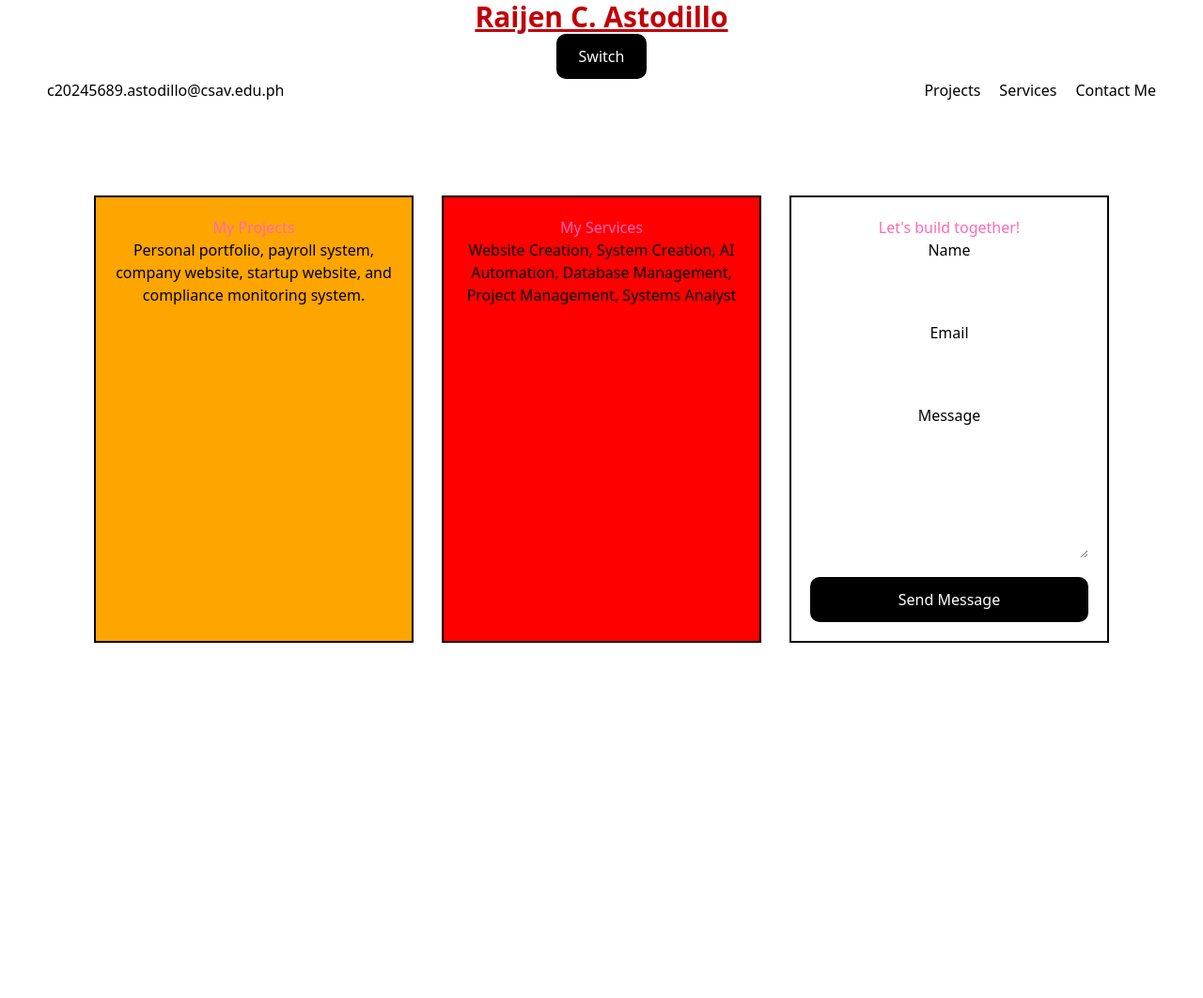
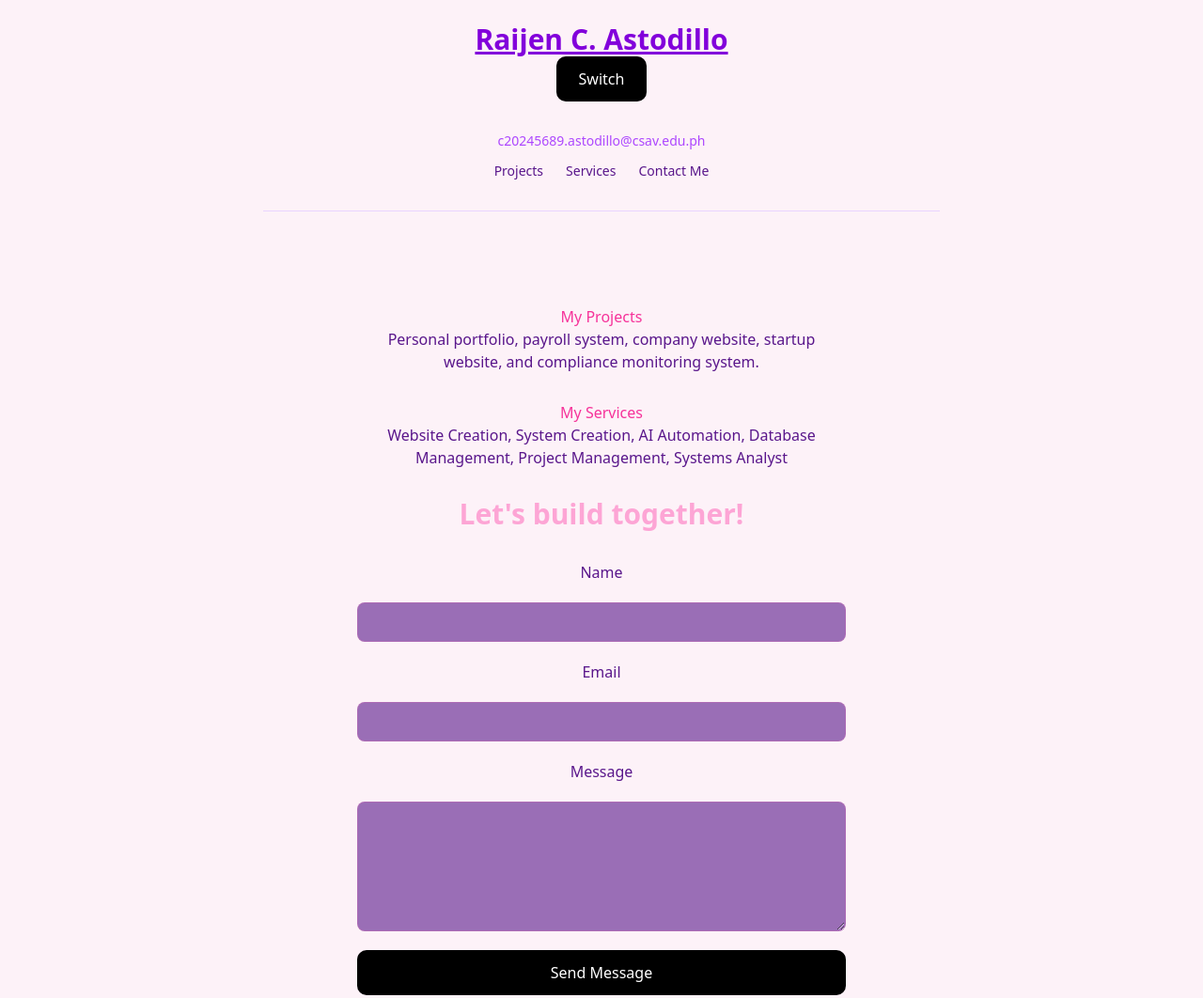
Before and after one commit to c20245689astodillo-lang/raijen, a plain HTML site: page index.html in a window 1280 px wide. Shown: the top 1062 px of the page at 94% size. Before the commit the page ends 800 px from the top, so only its background shows below. Drawn offline with nearby package versions, Linux system fonts and the light colour scheme.

Commit message:
My 2nd tailwind :P

```diff
--- a/index.html
+++ b/index.html
@@ -1,67 +1,88 @@
 <!DOCTYPE html>
 <html lang="en">
+
 
 <head>
     <meta charset="UTF-8">
     <meta name="viewport" content="width=device-width, initial-scale=1.0">
     <title>My Portfolio</title>
-    <link rel="stylesheet" href="style.css">
-        <script src="https://cdn.jsdelivr.net/npm/@tailwindcss/browser@4"></script>
+    <script src="https://cdn.jsdelivr.net/npm/@tailwindcss/browser@4"></script>
 </head>
 
-<body>
 
-        <h1 class="text-3xl font-bold underline text-red-700">
-      Raijen C. Astodillo
+<body class="bg-pink-50 text-purple-900 max-w-3xl mx-auto p-6 text-center">
+
+
+    <h1 class="text-3xl font-bold underline text-purple-700">
+        Raijen C. Astodillo
     </h1>
 
-    <button id="switch">Switch</button>
-    <header>
-        <nav>
-            <span>c20245689.astodillo@csav.edu.ph</span>
-            <ul>
-                <li><a href="#projects">Projects</a></li>
-                <li><a href="#services">Services</a></li>
-                <li><a href="#contact">Contact Me</a></li>
-            </ul>
+
+    <button id="switch"
+        class="bg-black text-white px-6 py-3 rounded-[10px] transition-colors duration-1000 hover:bg-pink-400 hover:text-black">
+        Switch
+    </button>
+
+
+    <header class="flex flex-col items-center gap-3 py-8 border-b border-purple-200">
+            <span class="text-sm text-purple-500">c20245689.astodillo@csav.edu.ph</span>
+            <ul class="flex items-center gap-6 text-sm list-noner">
+            <li><a class="transition-colors duration-500 hover:text-pink-400" href="#projects">Projects</a></li>
+            <li><a class="transition-colors duration-500 hover:text-pink-400" href="#services">Services</a></li>
+            <li><a class="transition-colors duration-500 hover:text-pink-400" href="#contact">Contact Me</a></li>
+        </ul>
         </nav>
     </header>
 
-    <main>
-        <section id="projects">
-            <h2 class="projects">My Projects</h2>
-            <p>Personal portfolio, payroll system, company website, startup website, and compliance monitoring system.
-            </p>
+
+    <main class="flex flex-wrap gap-[30px] p-[50px] m-[50px] max-sm:p-4 max-sm:m-2.5 max-sm:gap-5">
+
+
+        <section id="projects" class="scroll-mt-24">
+            <h2 class="text-pink-500 max-md:text-5xl max-md:text-black-600">My Projects</h2>
+            <p>Personal portfolio, payroll system, company website, startup website, and compliance monitoring system.</p>
         </section>
 
-        <section id="services">
-            <h2 class="services">My Services</h2>
-            <p>Website Creation, System Creation, AI Automation, Database Management, Project Management, Systems
-                Analyst</p>
+
+        <section id="services" class="scroll-mt-24">
+            <h2 class="text-pink-500 max-md:text-5xl max-md:text-black-600">My Services</h2>
+            <p>Website Creation, System Creation, AI Automation, Database Management, Project Management, Systems Analyst</p>
         </section>
 
-        <section id="contact">
-            <h2 class="contact">Let's build together!</h2>
-            <form action="#">
+
+        <section id="contact" class="scroll-mt-24 max-w-xl max-auto w-full">
+            <h2 class="text-3xl font-bold mb-8 text-center text-pink-300">Let's build together!</h2>
+            <form action="#" class="flex flex-col gap-5">
+
                 <!-- Name -->
                 <label for="name">Name</label>
-                <input type="text" id="name" name="name" required>
+                <input type="text" id="name" name="name" required
+                    class="rounded-lg bg-purple-900/60 border border-pink-400/20 px-4 py-2 focus:outline-none focus:border-pink-400"></textarea>
 
                 <!-- Email -->
                 <label for="email">Email</label>
-                <input type="email" name="email" id="email" required>
+                <input type="email" name="email" id="email" required
+                    class="rounded-lg bg-purple-900/60 border border-pink-400/20 px-4 py-2 focus:outline-none focus:border-pink-400"></textarea>
 
                 <!-- Message -->
                 <label for="message">Message</label>
-                <textarea name="message" id="message" rows="5" required></textarea>
+                <textarea name="message" id="message" rows="5" required
+                    class="rounded-lg bg-purple-900/60 border border-pink-400/20 px-4 py-2 focus:outline-none focus:border-pink-400"></textarea>
 
-                <!-- Submit -->
-                <button type="submit">Send Message</button>
+                <button type="submit"
+                    class="bg-black text-white px-6 py-3 rounded-[10px] transition-colors duration-1000 hover:bg-pink-400 hover:text-black">
+                    Send Message
+                </button>
             </form>
         </section>
     </main>
 
-    <!-- <script src="script.js"></script> -->
+    <!-- <script src="script.js"-->
 </body>
 
 </html>
+
+<footer class="bg-pink-300 p-5 mt-10">
+    <p class="text-purple font-bold">
+        Raijen Astodillo
+</footer>
--- a/style.css
+++ /dev/null
@@ -1,113 +0,0 @@
-body {
-    text-align: center;
-}
-
-ul {
-    list-style: none;
-}
-
-nav {
-    display: flex;
-    justify-content: space-between;
-    align-items: center;
-    margin-left: 50px;
-    margin-right: 50px;
-}
-
-nav ul {
-    display: flex;
-    gap: 20px;
-    padding: 0;
-    margin: 0;
-}
-
-main {
-    display: flex;
-    flex-wrap: wrap;
-    gap: 30px;
-    padding: 50px;
-    margin: 50px;
-}
-
-main section {
-    flex: 1;
-    min-width: 280px;
-    border: 2px solid black;
-    padding: 20px
-}
-
-form {
-    display: flex;
-    flex-direction: column;
-    gap: 20px;
-}
-
-@media (max-width: 600px) {
-    nav {
-        flex-direction: column;
-        gap: 15px;
-    }
-
-    nav ul {
-        flex-direction: column;
-        text-align: center;
-    }
-
-    main {
-        padding: 15px;
-        margin: 10px;
-        gap: 20px;
-    }
-
-    main section {
-        flex: 1 1 100%;
-        min-width: 0;
-        padding: 15px;
-    }
-
-    h1 {
-        font-size: 100px;
-        color: red;
-    }
-}
-
-@media (max-width: 768px) {
-    h2 {
-        font-size: 48px;
-        color: blue;
-    }
-}
-
-nav a {
-    transition: color 0.5s ease;
-}
-
-nav a:hover {
-    color: pink;
-}
-
-button {
-    background-color: black;
-    color: white;
-    padding: 12px 24px;
-    border: none;
-    border-radius: 10px;
-    transition: background-color 1s ease;
-}
-
-button:hover {
-    background-color: pink;
-    color: black;
-}
-
-h2 {
-    color: hotpink;
-}
-
-#projects {
-    background-color: orange;
-}
-
-#services {
-    background-color: red;
-}
```
